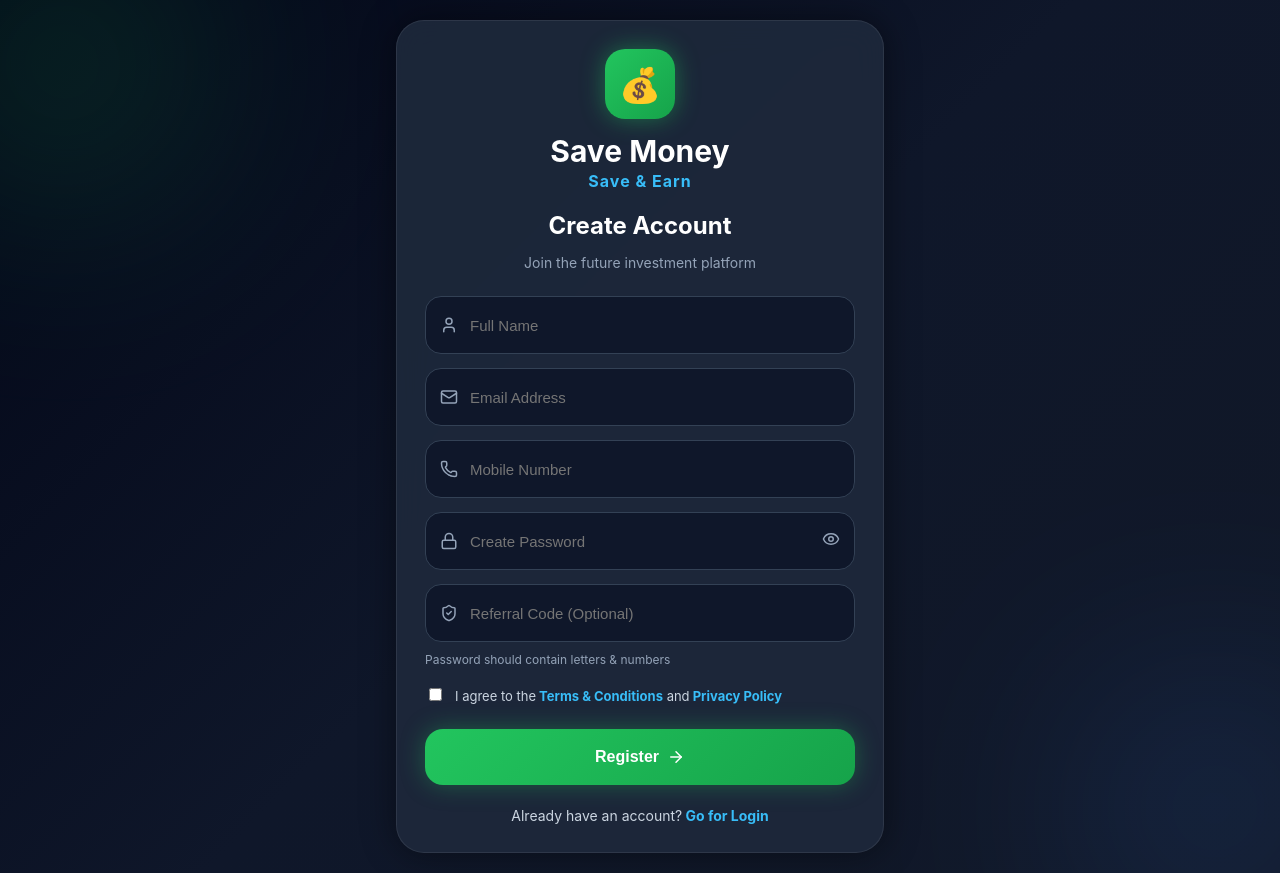
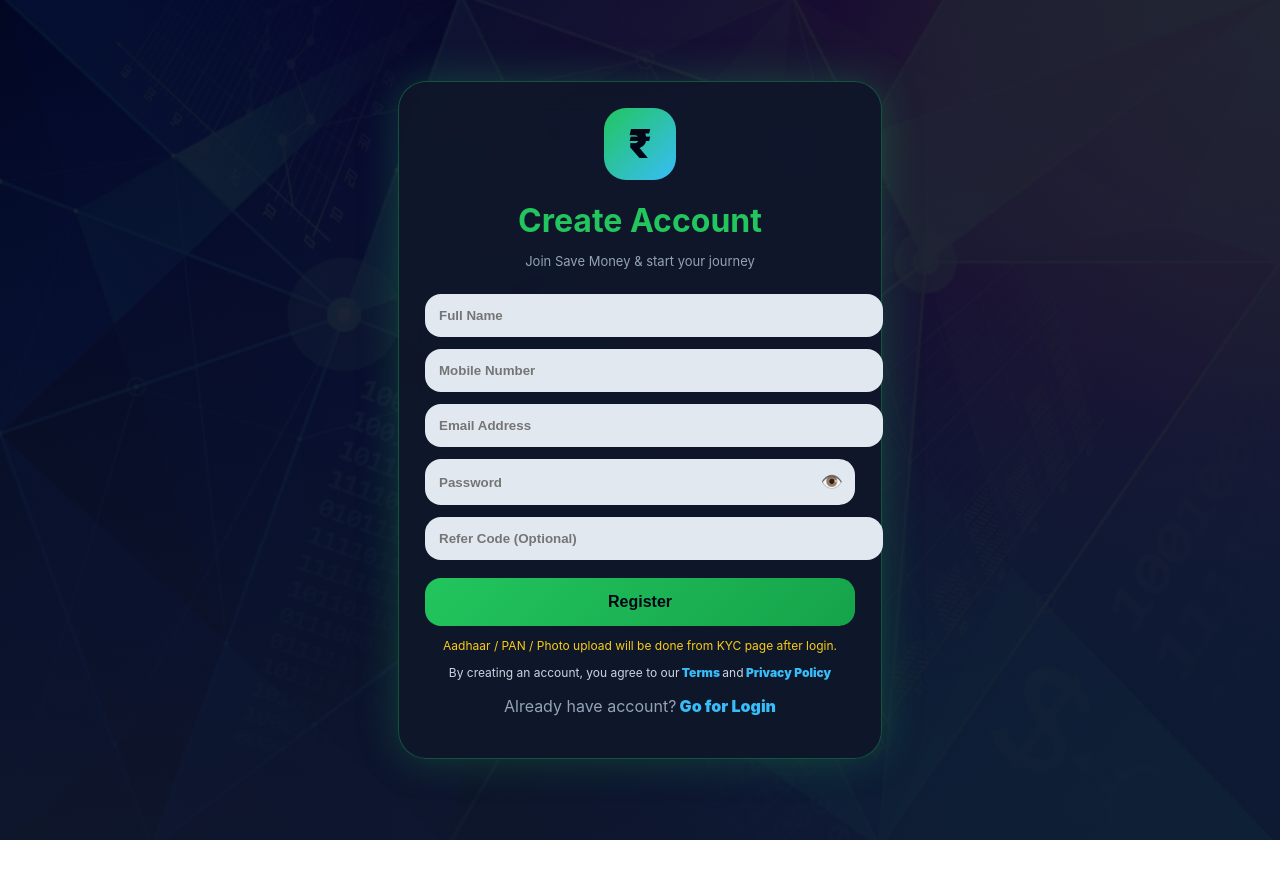
Before and after one commit to savemoneyofficialapp-art/save-money, a React (Create React App) app in the folder frontend/: page /register in a window 1280 px wide. After the commit the page ends 840 px from the top, so only its background shows below. Built offline with nearby package versions, Linux system fonts and the light colour scheme; no server answers.

Commit message:
security branding register api update

```diff
--- a/frontend/src/pages/Register.js
+++ b/frontend/src/pages/Register.js
@@ -1,59 +1,33 @@
 import { useState } from "react";
 import { useNavigate } from "react-router-dom";
-import {
-  User,
-  Mail,
-  Phone,
-  Lock,
-  Eye,
-  EyeOff,
-  ShieldCheck,
-  ArrowRight
-} from "lucide-react";
+
+const API = "https://save-money-yyv1.onrender.com";
 
 export default function Register() {
-
   const navigate = useNavigate();
 
-  const [form, setForm] = useState({
-    name: "",
-    email: "",
-    mobile: "",
-    password: "",
-    referCode: ""
-  });
-
+  const [name, setName] = useState("");
+  const [mobile, setMobile] = useState("");
+  const [email, setEmail] = useState("");
+  const [password, setPassword] = useState("");
+  const [referCode, setReferCode] = useState("");
+  const [showPass, setShowPass] = useState(false);
   const [loading, setLoading] = useState(false);
-  const [showPassword, setShowPassword] = useState(false);
-  const [agree, setAgree] = useState(false);
-
-  // ================= INPUT =================
-
-  const handleChange = (e) => {
-
-    setForm({
-      ...form,
-      [e.target.name]: e.target.value
-    });
-
-  };
-
-  // ================= REGISTER =================
 
   const register = async () => {
 
   if (
-      !form.name ||
-      !form.email ||
-      !form.mobile ||
-      !form.password
+    !name.trim() ||
+    !mobile.trim() ||
+    !email.trim() ||
+    !password.trim()
   ) {
-      alert("Please fill all fields");
+    alert("Please fill all required fields");
     return;
   }
 
-    if (!agree) {
-      alert("Please accept Terms & Conditions");
+  if (password.length < 6) {
+    alert("Password minimum 6 characters");
     return;
   }
 
@@ -61,22 +35,36 @@ export default function Register() {
 
     setLoading(true);
 
-      const res = await fetch(
-        `${process.env.REACT_APP_API}/register`,
-        {
+    const res = await fetch(`${API}/register`, {
       method: "POST",
+
       headers: {
-            "Content-Type":"application/json"
+        "Content-Type": "application/json"
       },
-          body: JSON.stringify(form)
-        }
-      );
+
+      body: JSON.stringify({
+
+        name: name.trim(),
+
+        mobile: mobile.trim(),
+
+        email: email.trim().toLowerCase(),
+
+        password: password.trim(),
+
+        referCode: referCode.trim()
+
+      })
+
+    });
 
     const data = await res.json();
 
+    setLoading(false);
+
     alert(data.msg);
 
-      if (data.msg === "Registration successful") {
+    if (data.success) {
 
       navigate("/login");
 
@@ -84,430 +72,203 @@ export default function Register() {
 
   } catch (err) {
 
-      console.log(err);
+    setLoading(false);
 
-      alert("Server error");
-
-    } finally {
-
-      setLoading(false);
+    alert("Backend connection failed");
 
   }
 
 };
 
+
   return (
     <div style={styles.container}>
-
-      {/* BG GLOW */}
-
-      <div style={styles.glow1}></div>
-      <div style={styles.glow2}></div>
-
-      {/* CARD */}
-
       <div style={styles.card}>
 
-        {/* LOGO */}
+        <div style={styles.logo}>₹</div>
 
-        <div style={styles.logoBox}>
+        <h1 style={styles.title}>Create Account</h1>
+        <p style={styles.sub}>Join Save Money & start your journey</p>
 
-          <div style={styles.logoCircle}>
-            💰
+        <input style={styles.input} placeholder="Full Name" value={name}
+          onChange={(e) => setName(e.target.value)} />
+
+        <input style={styles.input} placeholder="Mobile Number" value={mobile}
+          onChange={(e) => setMobile(e.target.value)} />
+
+        <input style={styles.input} placeholder="Email Address" value={email}
+          onChange={(e) => setEmail(e.target.value)} />
+
+        <div style={styles.passBox}>
+          <input
+            style={styles.passInput}
+            type={showPass ? "text" : "password"}
+            placeholder="Password"
+            value={password}
+            onChange={(e) => setPassword(e.target.value)}
+          />
+
+          <button
+            style={styles.eyeBtn}
+            onClick={() => setShowPass(!showPass)}
+            type="button"
+          >
+            {showPass ? "🙈" : "👁️"}
+          </button>
         </div>
 
-          <h1 style={styles.logoText}>
-            Save Money
-          </h1>
+        <input style={styles.input} placeholder="Refer Code (Optional)" value={referCode}
+          onChange={(e) => setReferCode(e.target.value)} />
 
-          <p style={styles.slogan}>
-            Save & Earn
+        <button style={styles.registerBtn} onClick={register} disabled={loading}>
+          {loading ? "Creating Account..." : "Register"}
+        </button>
+
+        <p style={styles.kycNote}>
+          Aadhaar / PAN / Photo upload will be done from KYC page after login.
+        </p>
+
+        <p style={styles.legalText}>
+          By creating an account, you agree to our
+          <span style={styles.link} onClick={() => navigate("/legal/terms")}> Terms </span>
+          and
+          <span style={styles.link} onClick={() => navigate("/legal/privacy")}> Privacy Policy</span>
+        </p>
+
+        <p style={styles.loginText}>
+          Already have account?
+          <span style={styles.link} onClick={() => navigate("/login")}> Go for Login</span>
         </p>
 
       </div>
-
-        {/* TITLE */}
-
-        <h2 style={styles.title}>
-          Create Account
-        </h2>
-
-        <p style={styles.subtitle}>
-          Join the future investment platform
-        </p>
-
-        {/* NAME */}
-
-        <div style={styles.inputBox}>
-
-          <User size={18} color="#94a3b8" />
-
-          <input
-            style={styles.input}
-            type="text"
-            name="name"
-            placeholder="Full Name"
-            value={form.name}
-            onChange={handleChange}
-          />
-
-        </div>
-
-        {/* EMAIL */}
-
-        <div style={styles.inputBox}>
-
-          <Mail size={18} color="#94a3b8" />
-
-          <input
-            style={styles.input}
-            type="email"
-            name="email"
-            placeholder="Email Address"
-            value={form.email}
-            onChange={handleChange}
-          />
-
-        </div>
-
-        {/* MOBILE */}
-
-        <div style={styles.inputBox}>
-
-          <Phone size={18} color="#94a3b8" />
-
-          <input
-            style={styles.input}
-            type="number"
-            name="mobile"
-            placeholder="Mobile Number"
-            value={form.mobile}
-            onChange={handleChange}
-          />
-
-        </div>
-
-        {/* PASSWORD */}
-
-        <div style={styles.inputBox}>
-
-          <Lock size={18} color="#94a3b8" />
-
-          <input
-            style={styles.input}
-            type={showPassword ? "text" : "password"}
-            name="password"
-            placeholder="Create Password"
-            value={form.password}
-            onChange={handleChange}
-          />
-
-          <div
-            style={styles.eye}
-            onClick={() =>
-              setShowPassword(!showPassword)
-            }
-          >
-
-            {
-              showPassword
-                ? <EyeOff size={18} />
-                : <Eye size={18} />
-            }
-
-          </div>
-
-        </div>
-
-        {/* REFER CODE */}
-
-        <div style={styles.inputBox}>
-
-          <ShieldCheck size={18} color="#94a3b8" />
-
-          <input
-            style={styles.input}
-            type="text"
-            name="referCode"
-            placeholder="Referral Code (Optional)"
-            value={form.referCode}
-            onChange={handleChange}
-          />
-
-        </div>
-
-        {/* PASSWORD RULE */}
-
-        <div style={styles.passwordInfo}>
-          Password should contain letters & numbers
-        </div>
-
-        {/* TERMS */}
-
-        <div style={styles.termsBox}>
-
-          <input
-            type="checkbox"
-            checked={agree}
-            onChange={() => setAgree(!agree)}
-          />
-
-          <p style={styles.termsText}>
-            I agree to the
-            <span
-              style={styles.link}
-              onClick={() => navigate("/legal/terms")}
-            >
-              {" "}Terms & Conditions
-            </span>
-            {" "}and
-            <span
-              style={styles.link}
-              onClick={() => navigate("/legal/privacy")}
-            >
-              {" "}Privacy Policy
-            </span>
-          </p>
-
-        </div>
-
-        {/* REGISTER BTN */}
-
-        <button
-          style={
-            loading
-              ? styles.disabledBtn
-              : styles.registerBtn
-          }
-          onClick={register}
-          disabled={loading}
-        >
-
-          {
-            loading
-              ? "Creating Account..."
-              : (
-                <>
-                  Register
-                  <ArrowRight size={18} />
-                </>
-              )
-          }
-
-        </button>
-
-        {/* LOGIN */}
-
-        <div style={styles.bottom}>
-
-          Already have an account?
-
-          <span
-            style={styles.loginLink}
-            onClick={() => navigate("/login")}
-          >
-            {" "}Go for Login
-          </span>
-
-        </div>
-
-      </div>
-
     </div>
   );
 }
 
-// ================= STYLES =================
-
 const styles = {
-
-  container:{
-    minHeight:"100vh",
+  container: {
+    minHeight: "100vh",
     background:
-      "linear-gradient(135deg,#020617,#0f172a,#111827)",
-    display:"flex",
-    justifyContent:"center",
-    alignItems:"center",
-    padding:"20px",
-    overflow:"hidden",
-    position:"relative"
+      "linear-gradient(rgba(2,6,23,0.88), rgba(15,23,42,0.94)), url('/network-bg.jpg')",
+    backgroundSize: "cover",
+    backgroundPosition: "center",
+    display: "flex",
+    alignItems: "center",
+    justifyContent: "center",
+    padding: "20px",
+    color: "white"
   },
 
-  glow1:{
-    width:"250px",
-    height:"250px",
-    borderRadius:"50%",
-    background:"#22c55e",
-    filter:"blur(120px)",
-    opacity:0.25,
-    position:"absolute",
-    top:"-60px",
-    left:"-60px"
+  card: {
+    width: "100%",
+    maxWidth: "430px",
+    background: "rgba(15,23,42,0.94)",
+    borderRadius: "28px",
+    padding: "26px",
+    border: "1px solid rgba(34,197,94,0.35)",
+    boxShadow: "0 0 40px rgba(34,197,94,0.25)",
+    backdropFilter: "blur(14px)"
   },
 
-  glow2:{
-    width:"250px",
-    height:"250px",
-    borderRadius:"50%",
-    background:"#3b82f6",
-    filter:"blur(120px)",
-    opacity:0.2,
-    position:"absolute",
-    bottom:"-60px",
-    right:"-60px"
+  logo: {
+    width: "72px",
+    height: "72px",
+    margin: "auto",
+    borderRadius: "22px",
+    background: "linear-gradient(135deg,#22c55e,#38bdf8)",
+    color: "#020617",
+    fontSize: "40px",
+    fontWeight: "900",
+    display: "flex",
+    alignItems: "center",
+    justifyContent: "center"
   },
 
-  card:{
-    width:"100%",
-    maxWidth:"430px",
-    background:"rgba(30,41,59,0.92)",
-    backdropFilter:"blur(15px)",
-    border:"1px solid rgba(255,255,255,0.08)",
-    borderRadius:"28px",
-    padding:"28px",
-    zIndex:10,
-    boxShadow:"0 0 35px rgba(0,0,0,0.45)"
+  title: {
+    textAlign: "center",
+    color: "#22c55e",
+    marginBottom: "5px"
   },
 
-  logoBox:{
-    textAlign:"center",
-    marginBottom:"20px"
+  sub: {
+    textAlign: "center",
+    color: "#94a3b8",
+    fontSize: "13px"
   },
 
-  logoCircle:{
-    width:"70px",
-    height:"70px",
-    borderRadius:"20px",
-    background:
-      "linear-gradient(135deg,#22c55e,#16a34a)",
-    display:"flex",
-    justifyContent:"center",
-    alignItems:"center",
-    fontSize:"34px",
-    margin:"auto",
-    boxShadow:"0 0 25px rgba(34,197,94,0.45)"
+  input: {
+    width: "100%",
+    padding: "14px",
+    marginTop: "12px",
+    border: "none",
+    borderRadius: "16px",
+    background: "#e2e8f0",
+    color: "#020617",
+    fontWeight: "bold",
+    outline: "none"
   },
 
-  logoText:{
-    color:"white",
-    marginTop:"14px",
-    marginBottom:"2px",
-    fontSize:"30px"
+  passBox: {
+    display: "flex",
+    alignItems: "center",
+    background: "#e2e8f0",
+    borderRadius: "16px",
+    marginTop: "12px"
   },
 
-  slogan:{
-    color:"#38bdf8",
-    margin:0,
-    fontWeight:"bold",
-    letterSpacing:"1px"
+  passInput: {
+    flex: 1,
+    padding: "14px",
+    border: "none",
+    background: "transparent",
+    outline: "none",
+    color: "#020617",
+    fontWeight: "bold"
   },
 
-  title:{
-    color:"white",
-    textAlign:"center",
-    marginBottom:"5px"
+  eyeBtn: {
+    padding: "12px",
+    border: "none",
+    background: "transparent",
+    fontSize: "18px",
+    cursor: "pointer"
   },
 
-  subtitle:{
-    color:"#94a3b8",
-    textAlign:"center",
-    marginBottom:"25px",
-    fontSize:"14px"
+  registerBtn: {
+    width: "100%",
+    padding: "15px",
+    marginTop: "18px",
+    border: "none",
+    borderRadius: "16px",
+    background: "linear-gradient(135deg,#22c55e,#16a34a)",
+    color: "#020617",
+    fontWeight: "900",
+    fontSize: "16px"
   },
 
-  inputBox:{
-    background:"#0f172a",
-    border:"1px solid #334155",
-    borderRadius:"16px",
-    padding:"0 14px",
-    display:"flex",
-    alignItems:"center",
-    marginTop:"14px",
-    height:"56px"
+  kycNote: {
+    textAlign: "center",
+    color: "#facc15",
+    fontSize: "12px",
+    marginTop: "12px"
   },
 
-  input:{
-    flex:1,
-    background:"transparent",
-    border:"none",
-    outline:"none",
-    color:"white",
-    fontSize:"15px",
-    marginLeft:"10px"
+  legalText: {
+    color: "#cbd5e1",
+    fontSize: "12px",
+    marginTop: "12px",
+    textAlign: "center"
   },
 
-  eye:{
-    cursor:"pointer",
-    color:"#94a3b8"
+  loginText: {
+    textAlign: "center",
+    color: "#94a3b8",
+    marginTop: "16px"
   },
 
-  passwordInfo:{
-    color:"#94a3b8",
-    fontSize:"12px",
-    marginTop:"10px"
-  },
-
-  termsBox:{
-    display:"flex",
-    alignItems:"flex-start",
-    gap:"10px",
-    marginTop:"18px"
-  },
-
-  termsText:{
-    color:"#cbd5e1",
-    fontSize:"13px",
-    lineHeight:"22px",
-    margin:0
-  },
-
-  link:{
-    color:"#38bdf8",
-    cursor:"pointer",
-    fontWeight:"bold"
-  },
-
-  registerBtn:{
-    width:"100%",
-    height:"56px",
-    border:"none",
-    borderRadius:"18px",
-    marginTop:"22px",
-    background:
-      "linear-gradient(135deg,#22c55e,#16a34a)",
-    color:"white",
-    fontSize:"16px",
-    fontWeight:"bold",
-    display:"flex",
-    justifyContent:"center",
-    alignItems:"center",
-    gap:"8px",
-    boxShadow:"0 0 25px rgba(34,197,94,0.35)"
-  },
-
-  disabledBtn:{
-    width:"100%",
-    height:"56px",
-    border:"none",
-    borderRadius:"18px",
-    marginTop:"22px",
-    background:"#334155",
-    color:"#94a3b8",
-    fontSize:"16px",
-    fontWeight:"bold"
-  },
-
-  bottom:{
-    textAlign:"center",
-    color:"#cbd5e1",
-    marginTop:"22px",
-    fontSize:"14px"
-  },
-
-  loginLink:{
-    color:"#38bdf8",
-    fontWeight:"bold",
-    cursor:"pointer"
+  link: {
+    color: "#38bdf8",
+    fontWeight: "900",
+    cursor: "pointer"
   }
-
 };
```
Also changed, not shown: 1 other file (tests, documents, lock files or other folders). Lines whose indentation alone changed are shown as unchanged.
